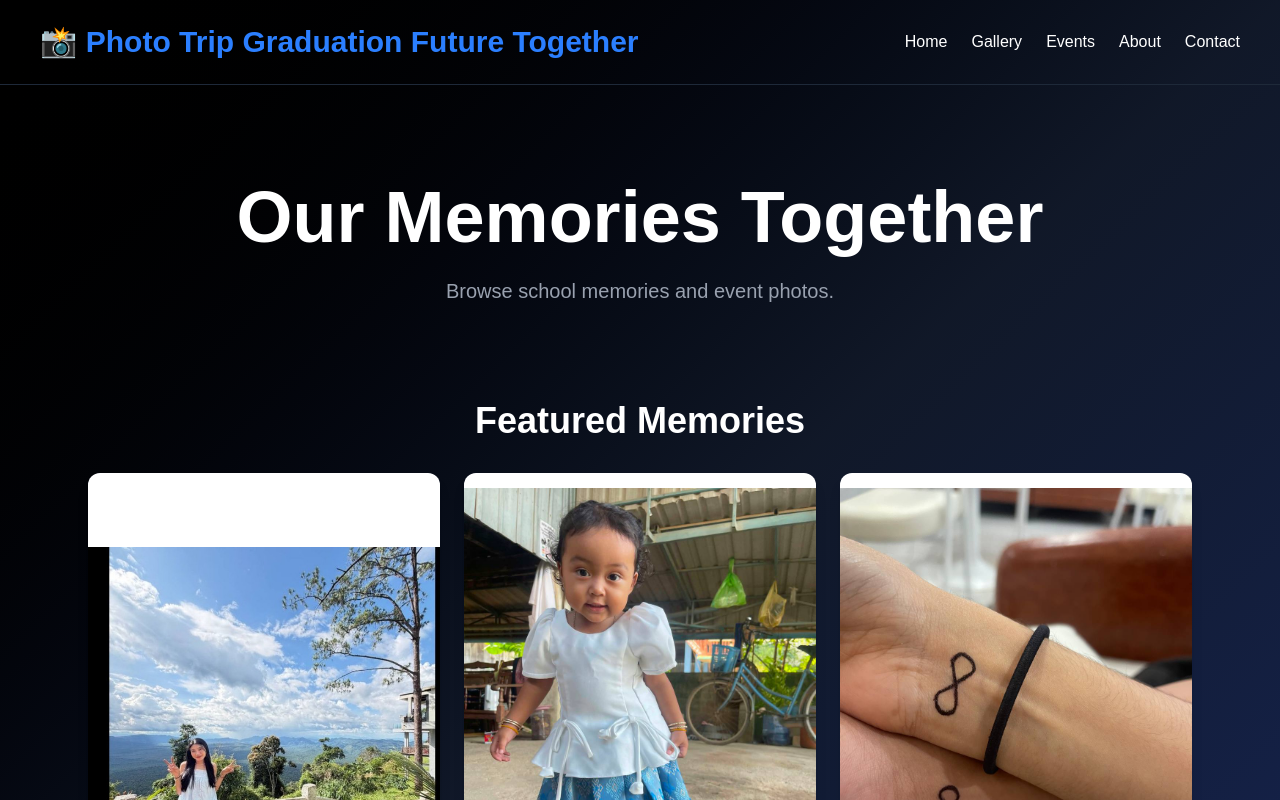
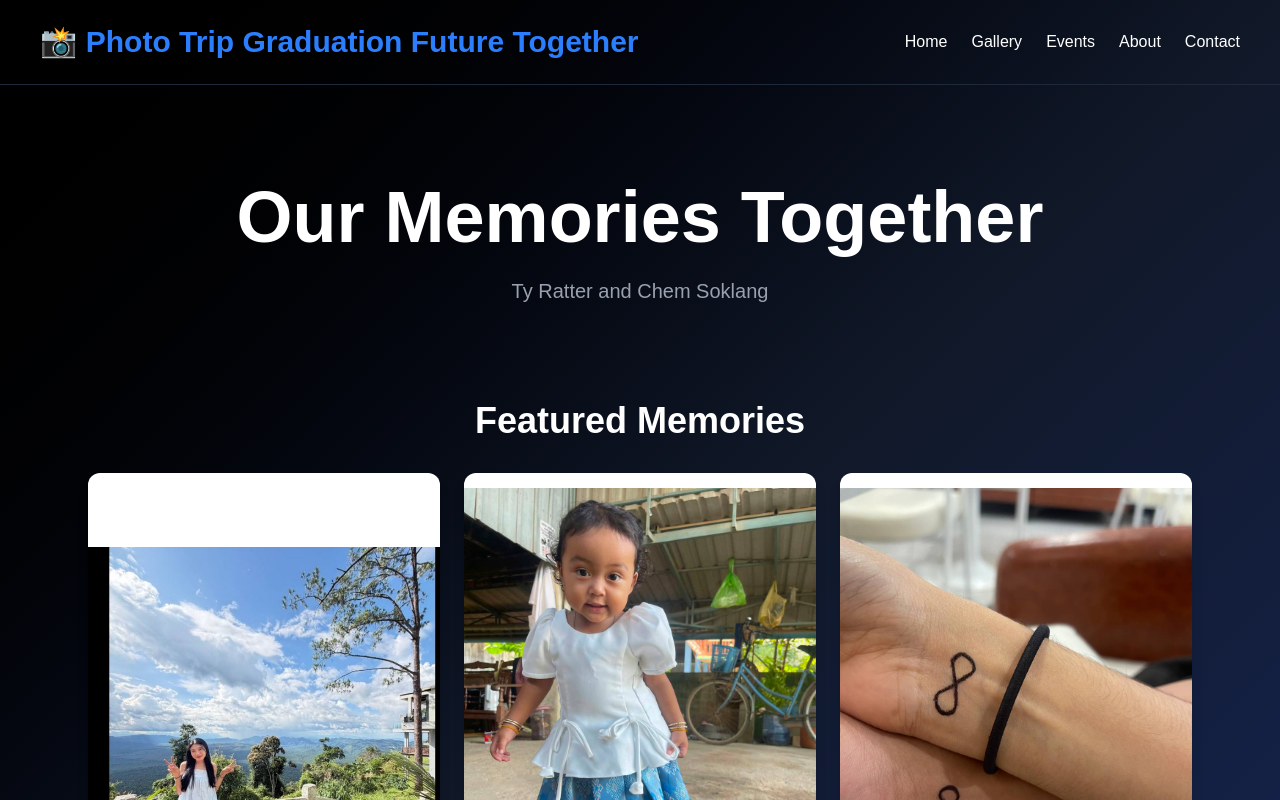
Before and after one commit to kachheangveng7-dot/veng-photo, a Next.js app: page / in a window 1280 px wide. Shown: the top 800 px of the page. Built offline with nearby package versions, Linux system fonts and the light colour scheme.

Commit message:
Update website

```diff
--- a/app/page.tsx
+++ b/app/page.tsx
@@ -39,7 +39,7 @@
         </h1>
 
         <p className="text-xl text-gray-400 mt-6">
-          Browse school memories and event photos.
+          Ty Ratter and Chem Soklang
         </p>
       </section>
 
```
